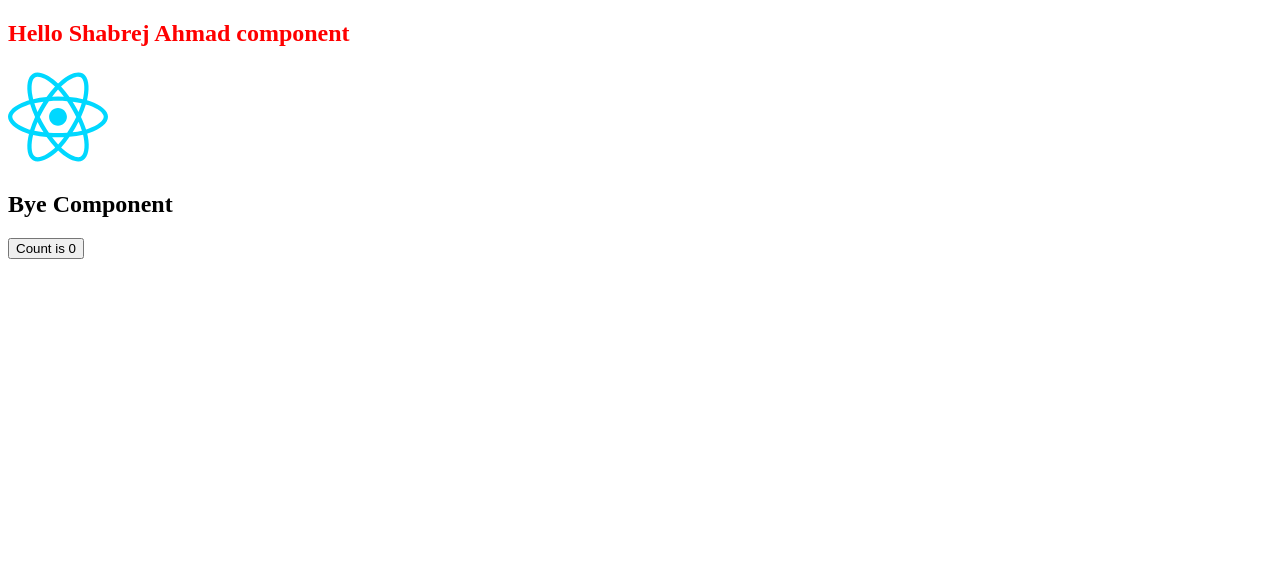
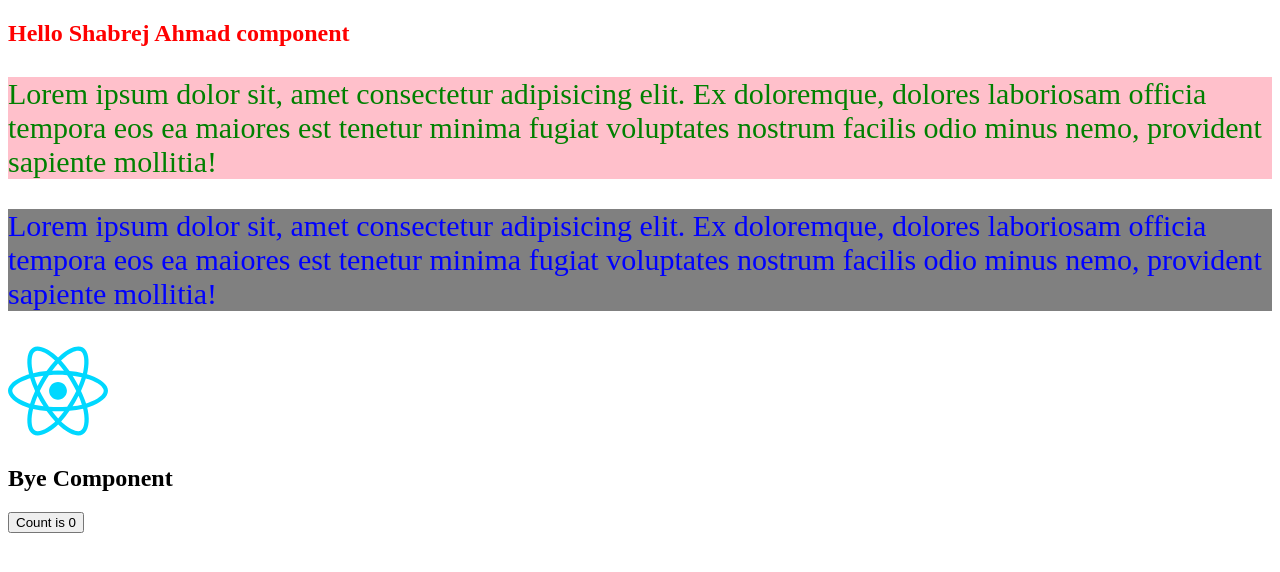
Before and after one commit to shabrej15/reactlearnapp, a React (Vite) app: page / in a window 1280 px wide. Shown: the top 572 px of the page. Built offline with nearby package versions, Linux system fonts and the light colour scheme.

Commit message:
inline styles

```diff
--- a/src/Hello.jsx
+++ b/src/Hello.jsx
@@ -1,6 +1,20 @@
 const Hello = ()=>{
     const name = "Shabrej Ahmad";
-    return <h2 className="test">Hello {name} component</h2>
-}
+    const paragraphstyles = {
+        color:"green",
+        fontSize:30,
+        backgroundColor:"pink"
+    }
+
+    return (
+        <div>
+            <h2 className="test">Hello {name} component</h2>
+<p style={paragraphstyles}>Lorem ipsum dolor sit, amet consectetur adipisicing elit. Ex doloremque, dolores laboriosam officia tempora eos ea maiores est tenetur minima fugiat voluptates nostrum facilis odio minus nemo, provident sapiente mollitia!</p>
+<p style={{color:"blue",fontSize:30,backgroundColor:"gray"}}>Lorem ipsum dolor sit, amet consectetur adipisicing elit. Ex doloremque, dolores laboriosam officia tempora eos ea maiores est tenetur minima fugiat voluptates nostrum facilis odio minus nemo, provident sapiente mollitia!</p>
+        </div>
+
+    );
+
+};
 
 export default Hello;
```
